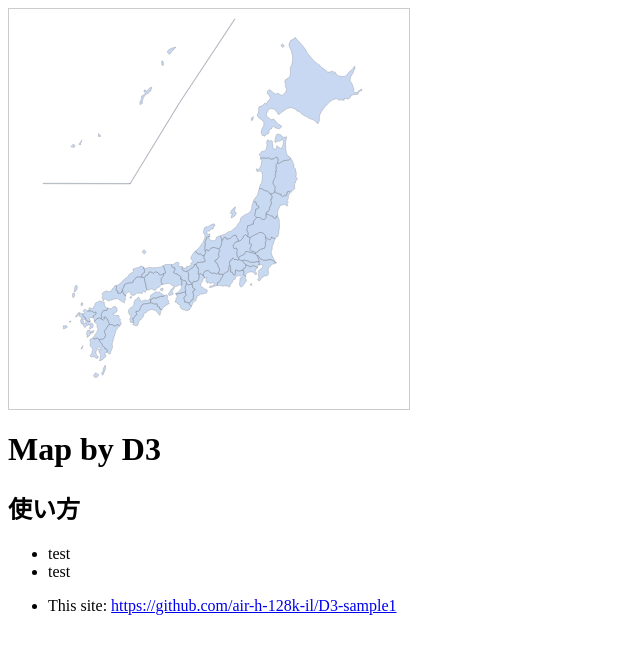
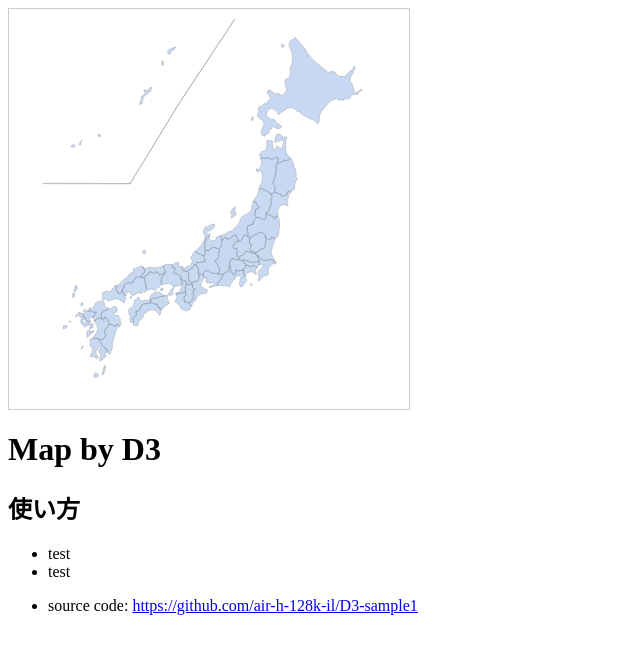
Before and after one commit to air-h-128k-il/D3-sample1, a plain HTML site: page index.html in a window 1280 px wide. Shown: the whole page, without its empty margins (0-640 px from the left). Drawn offline with nearby package versions, Linux system fonts and the light colour scheme.

Commit message:
minor fix

```diff
--- a/index.html
+++ b/index.html
@@ -45,7 +45,7 @@
         </ul>
 
         <ul>
-            <li>This site: <a href="https://github.com/air-h-128k-il/D3-sample1">https://github.com/air-h-128k-il/D3-sample1</a></li>
+            <li>source code: <a href="https://github.com/air-h-128k-il/D3-sample1">https://github.com/air-h-128k-il/D3-sample1</a></li>
         </ul>
     </div>
 </body>
```
